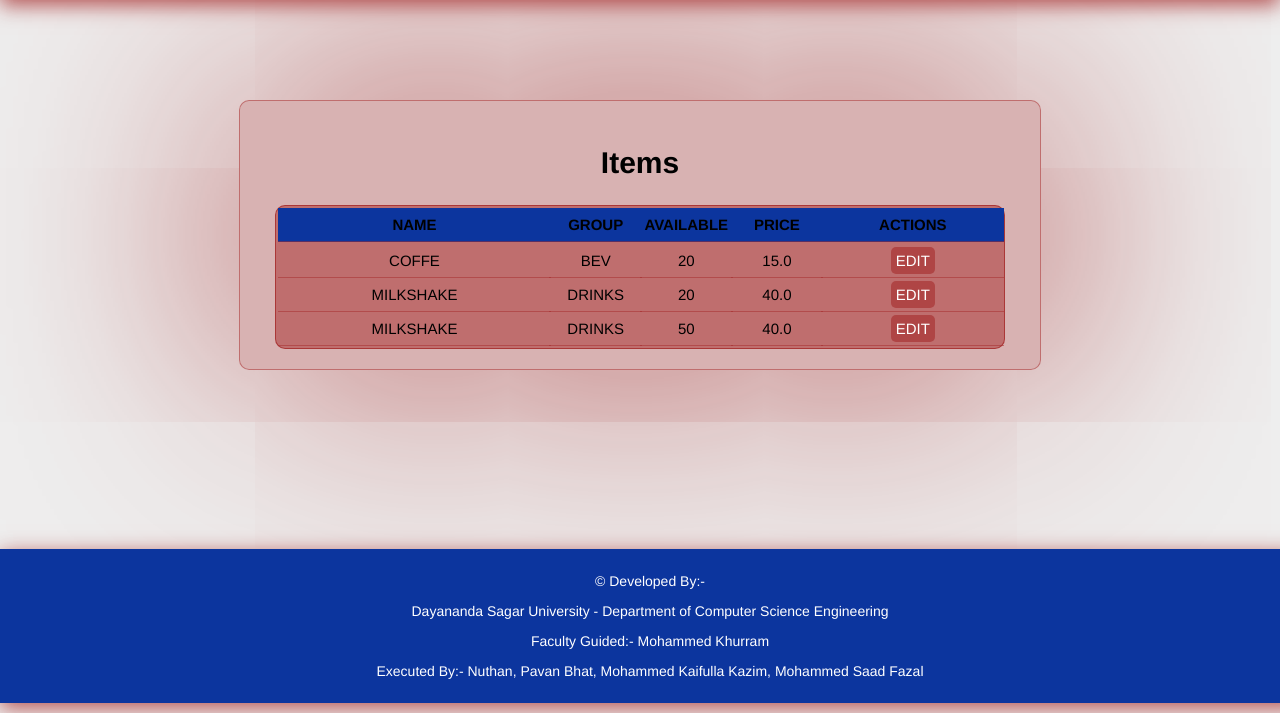
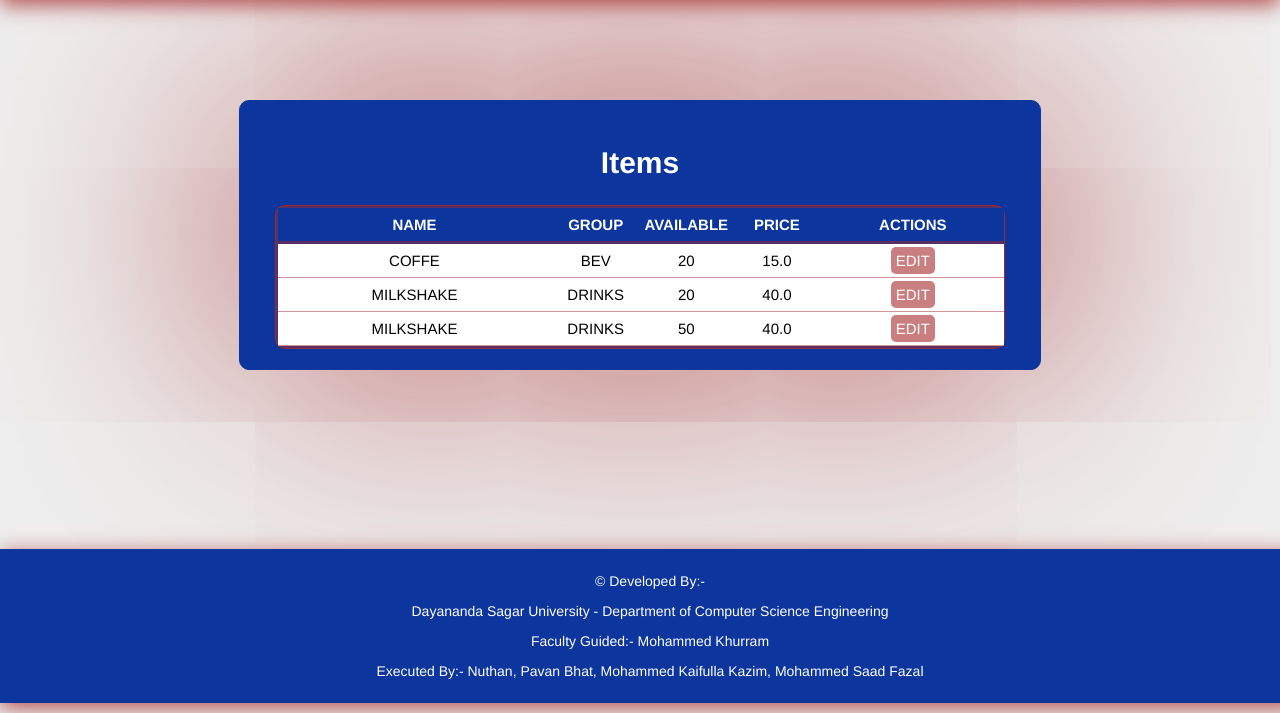
Before and after one commit to NuthanB/BillingSystem, a Flask app: page /items in a window 1280 px wide. Shown: the part 87-800 px from the top of the page. Run offline with Flask 3, Linux system fonts and the light colour scheme; data comes from the database, SQL or seed files in the repository.

Commit message:
completed doing the changes

```diff
--- a/app/static/css/style.css
+++ b/app/static/css/style.css
@@ -114,9 +114,9 @@ input[type="password"],
 .btn-submit,
 .item-delete {
   padding: 10px;
-  border: none;
+  border: 1px solid white;
   border-radius: 5px;
-  background-color: rgba(165, 42, 42, 0.6);
+  background-color: rgb(12, 53, 158);
   color: #fff;
   font-size: 16px;
   cursor: pointer;
@@ -126,7 +126,7 @@ input[type="password"],
 #login:hover,
 .btn-submit:hover,
 .item-delete:hover {
-  background-color: rgba(165, 42, 42, 0.8);
+  background-color: rgb(12, 53, 158)
 }
 
 .login-section i,
@@ -139,18 +139,18 @@ input[type="password"],
   display: flex;
   flex-flow: wrap;
   justify-content: space-evenly;
-  box-shadow: 0 0 500px rgba(165, 42, 42, 1);
+  box-shadow: 0 0 500px rgb(12, 53, 158);
   width: 80%;
-  background-color: rgba(165, 42, 42, 0.3);
+  background-color: rgb(12, 53, 158);
   border-radius: 20px;
-  margin-top: 10vh;
+  margin-top: 5vh;
   margin-inline: auto;
   padding: 2vw;
 }
 
 .new-bill,
 .current-bill {
-  background-color:white
+  background-color:white;
   border-radius: 10px;
   padding: 20px;
   max-width: 500px;
@@ -261,7 +261,7 @@ input[type="password"],
 .container {
   margin-inline: auto;
   background-color: rgb(12, 53, 158);
-  border: 1px solid rgba(165, 42, 42, 0.5);
+  border: 1px solid rgb(12, 53, 158);
   border-radius: 10px;
   display: flex;
   flex-direction: column;
@@ -293,9 +293,9 @@ input[type="password"],
 /* ----------- VIEW ITEMS --------------- */
 .items {
   max-width: 800px;
-  border: 1px solid rgba(165, 42, 42, 0.5);
+  border: 1px solid rgb(12, 53, 158);
   border-radius: 10px;
-  background-color: rgba(165, 42, 42, 0.3);
+  background-color: rgb(12, 53, 158);
   padding-top: 20px;
   padding-bottom: 20px;
   margin-inline: auto;
--- a/app/templates/add_item.html
+++ b/app/templates/add_item.html
@@ -3,7 +3,7 @@
 content %}
 <section>
   <div class="container">
-    <h2>Add New Item</h2>
+    <h2 style="color: white;">Add New Item</h2>
     <form class="add-items-form" action="{{ url_for('add_item') }}" method="post">
       <input
         placeholder="Item Name"
--- a/app/templates/index.html
+++ b/app/templates/index.html
@@ -3,7 +3,7 @@
 block content %}
 <section class="billing-home">
   <div class="new-bill">
-    <h2 style="color: white;">Add items to Bill</h2>
+    <h2 style="color: black;">Add items to Bill</h2>
     <form id="bill-form" action="{{ url_for('create_bill') }}" method="post">
       <div class="form-group">
         <input
@@ -34,7 +34,7 @@ block content %}
   </div>
 
   <div class="current-bill">
-    <h2 style="color: white;">Billing</h2>
+    <h2 style="color:black">Billing</h2>
     <table class="table">
       <thead>
         <tr>
--- a/app/templates/items.html
+++ b/app/templates/items.html
@@ -5,25 +5,25 @@
 
 {% block content %}
 <section class="items">
-    <h2>Items</h2>
+    <h2 style="color: white;">Items</h2>
     <table class="item-table">
         <thead>
             <tr>
-                <th>Name</th>
-                <th>Group</th>
-                <th>Available</th>
-                <th>Price</th>
-                <th>Actions</th>
+                <th style="color: white;">Name</th>
+                <th style="color: white;">Group</th>
+                <th style="color: white;">Available</th>
+                <th style="color: white;">Price</th>
+                <th style="color: white;">Actions</th>
             </tr>
         </thead>
         <tbody>
             {% for item in items %}
             <tr>
-                <td>{{ item.name }}</td>
-                <td>{{ item.group }}</td>
-                <td>{{ item.quantity }}</td>
-                <td>{{ item.price }}</td>
-                <td><a href="{{ url_for('edit_item', item_id=item.id) }}">Edit</a></td>
+                <td style="background-color: white;">{{ item.name }}</td>
+                <td style="background-color: white;">{{ item.group }}</td>
+                <td style="background-color: white;">{{ item.quantity }}</td>
+                <td style="background-color: white;">{{ item.price }}</td>
+                <td style="background-color: white;"><a href="{{ url_for('edit_item', item_id=item.id) }}">Edit</a></td>
             </tr>
             {% endfor %}
         </tbody>
```
